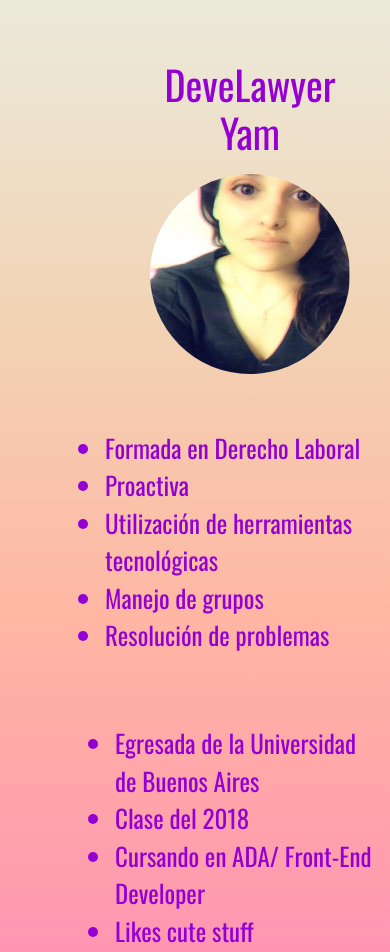
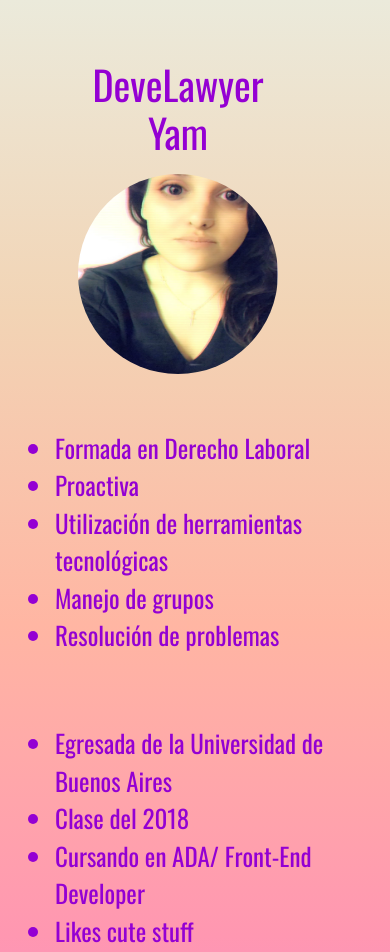
Before and after one commit to Shulkie/MicheEjercicio, a plain HTML site: page index.html in a window 390 px wide. Shown: the top 952 px of the page. Drawn offline with nearby package versions, Linux system fonts and the light colour scheme.

Commit message:
margenes

```diff
--- a/miche.css
+++ b/miche.css
@@ -35,19 +35,27 @@
 }
 .aptitudes, .formacion{
     margin-top:14%;
-
 }
 
-.aptitudes{
-    margin-left:50px
-}
+@media only screen and (max-width: 994px) {
+
+    .iconos img{
+        margin-left: 0;
+    }
+    .formacion{
+        margin-left:60px
+    }
+    .contenido1{
+        margin-left:150px;
+        }
 
 
+       }
 
 @media only screen and (max-width: 600px) {
     .contenido1{
-    margin-left:150px;
-    }
+
+ margin-left:20%}
 
    .iconos img{
        margin-left:0
@@ -55,17 +63,3 @@
    .formacion { margin-left: 0;
    }
 }
-   @media only screen and (max-width: 994px) {
-
-.iconos img{
-    margin-left: 0;
-}
-.formacion{
-    margin-left:60px
-}
-.contenido1{
-    margin-left:150px;
-    }
-
-
-   }
```
